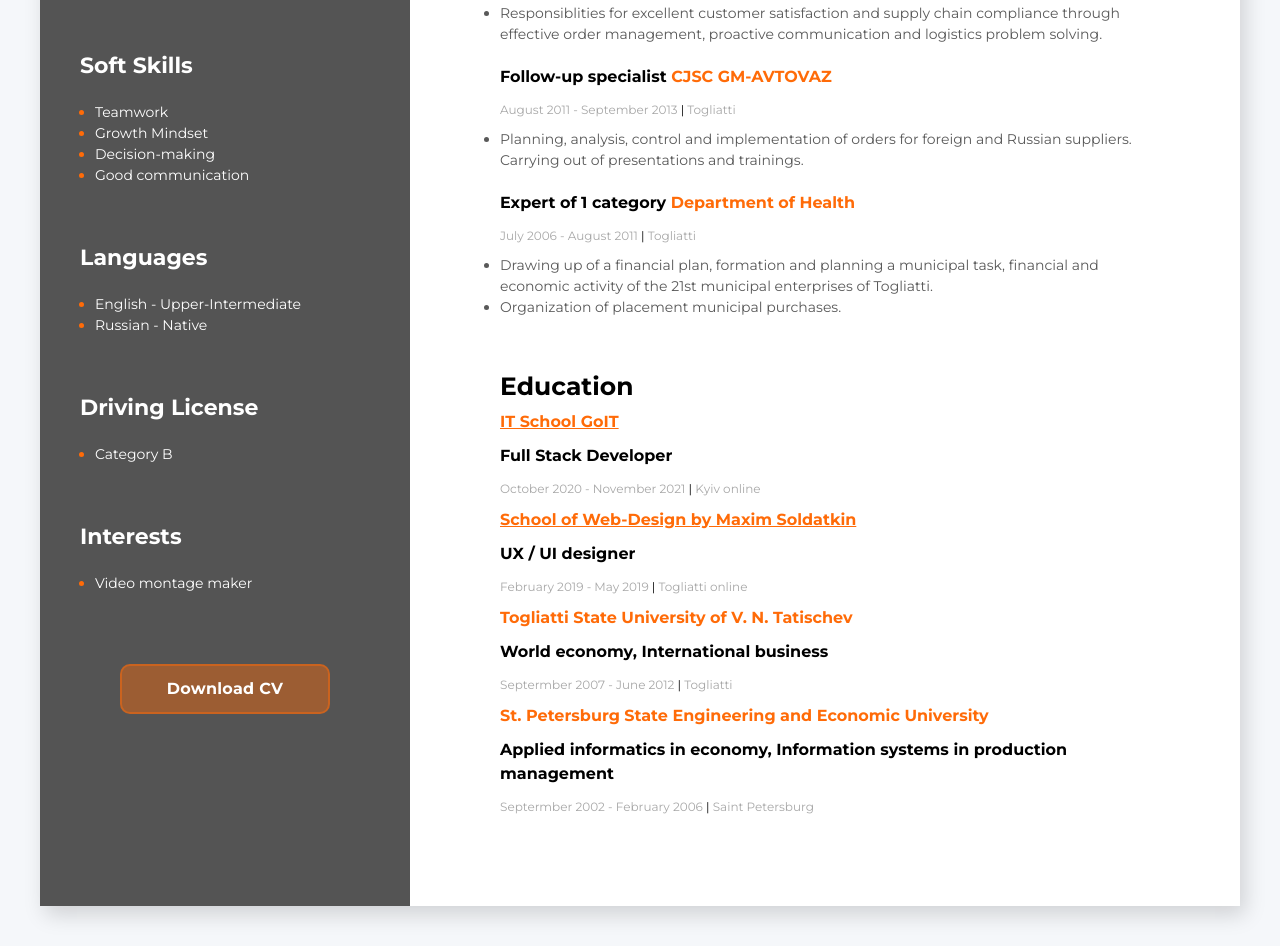
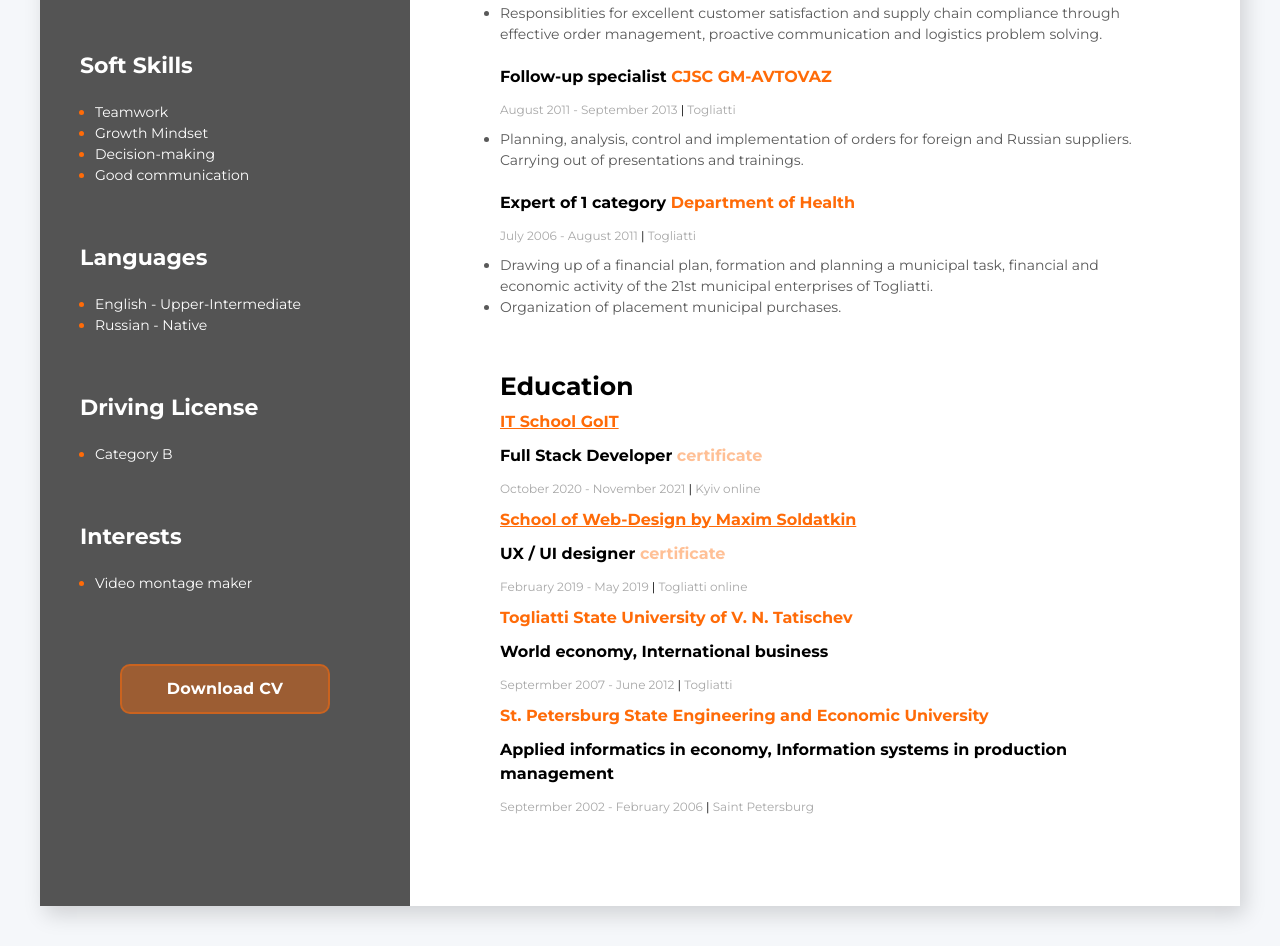
Before and after one commit to VictoriaDanilenko/CV, a plain HTML site: page index.html in a window 1280 px wide. Shown: the part 1283-2229 px from the top of the page. Drawn offline with Linux system fonts and the light colour scheme.

Commit message:
Update certificate downloads

```diff
--- a/index.html
+++ b/index.html
@@ -388,7 +388,10 @@
                   target="blanck">
                   IT School GoIT</a>
               </li>
-              <h4 class="professional-title">Full Stack Developer</h4>
+              <h4 class="professional-title"><span>Full Stack Developer</span><a class="download-certificate"
+                href="img/Frontend Developer.pdf" target="_blank" rel="noreferrer">
+                <span>certificate</span>
+              </a></h4>
               <span class="profession-time"
                 >October 2020 - November 2021
                 <span class="profession-divider">|</span> Kyiv online</span
@@ -402,7 +405,10 @@
                   target="blanck">
                   School of Web-Design by Maxim Soldatkin</a>
               </li>
-              <h4 class="professional-title">UX / UI designer</h4>
+              <h4 class="professional-title"><span>UX / UI designer</span><a class="download-certificate"
+                href="img/Web design.pdf" target="_blank" rel="noreferrer">
+                <span>certificate</span>
+              </a></h4>
               <span class="profession-time"
                 >February 2019 - May 2019
                 <span class="profession-divider">|</span> Togliatti online</span
```
